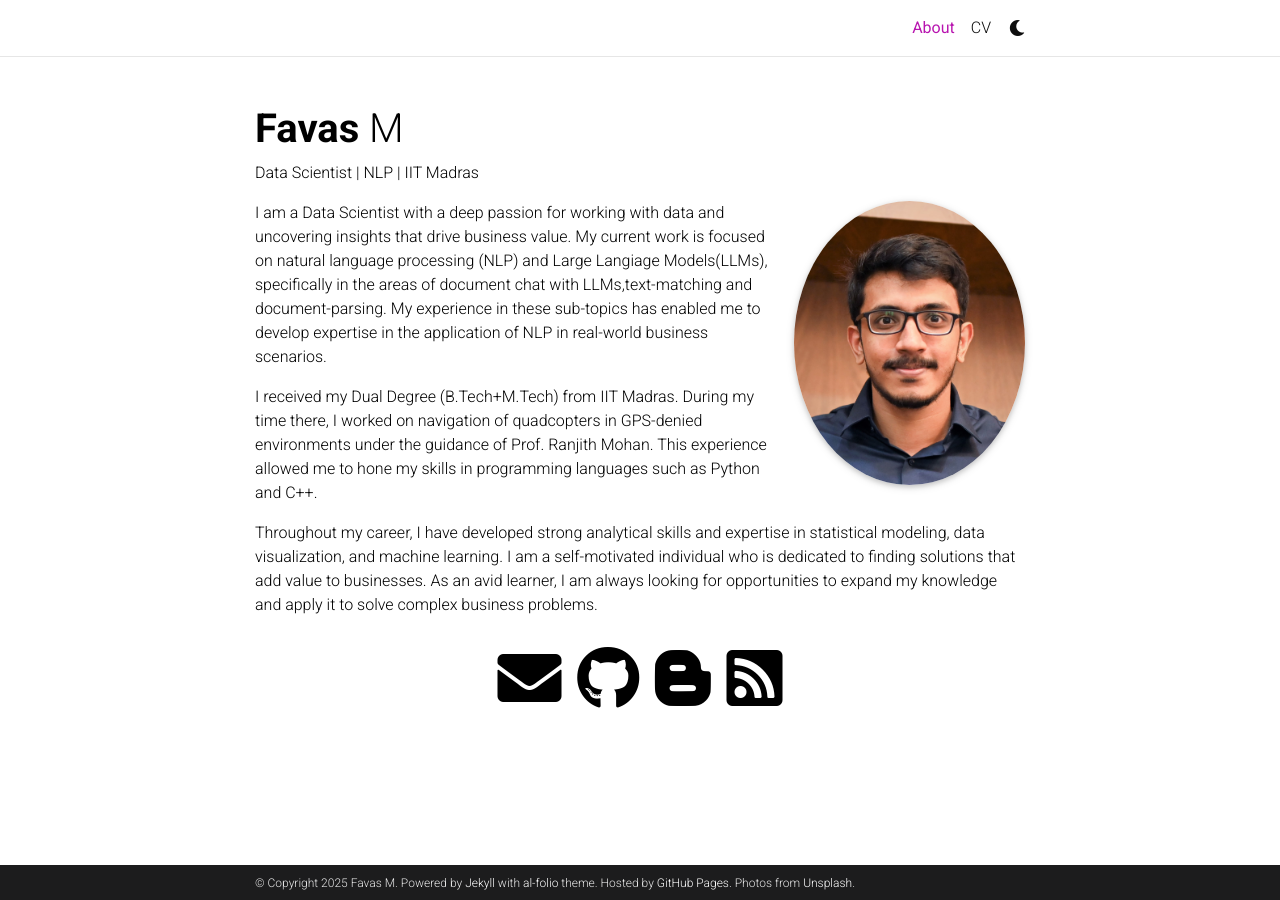
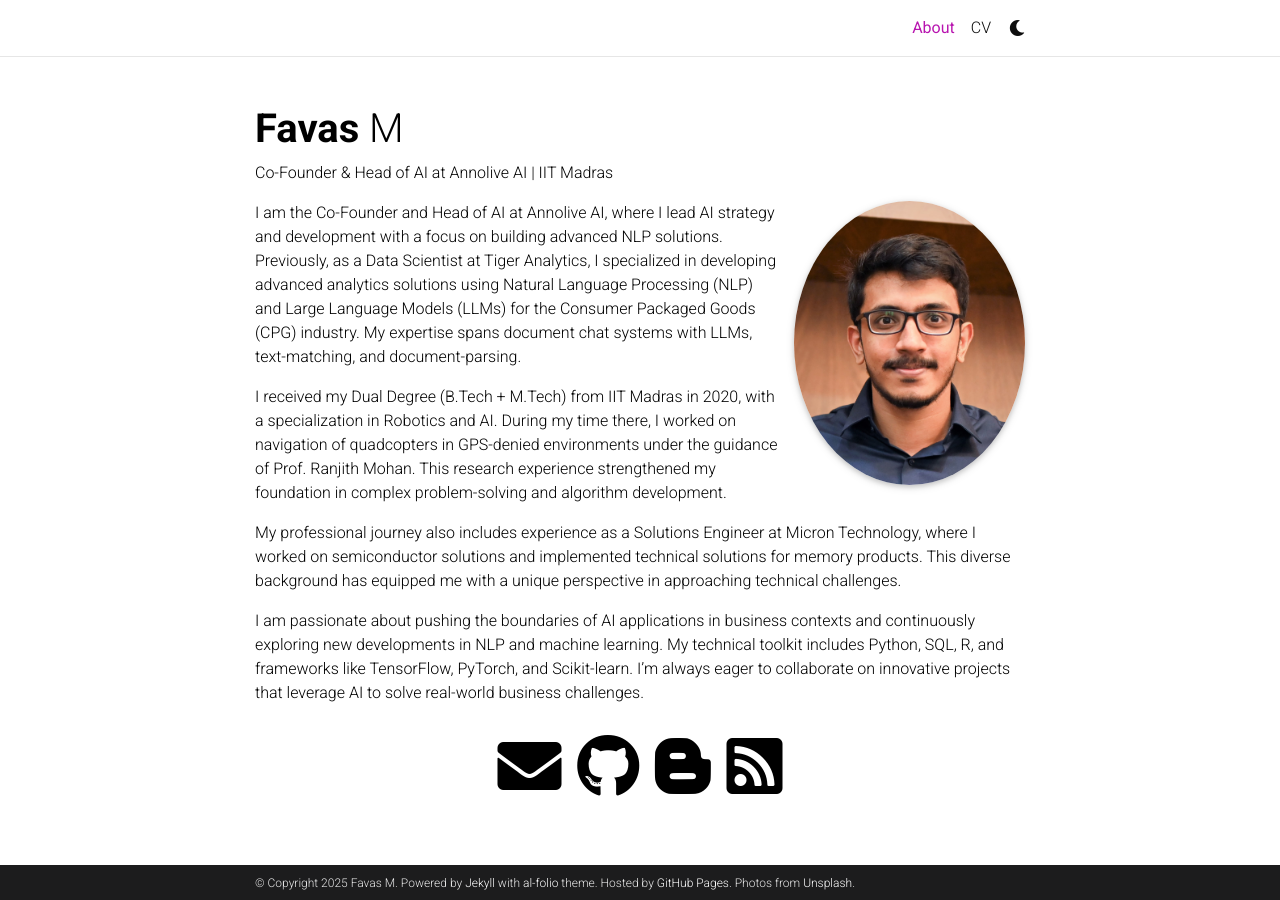
Before and after one commit to favasmfsm/favasmfsm.github.io, a Jekyll site: the page built from _pages/about.md, in a window 1280 px wide. Built offline with Jekyll 4.4.1, drawn with Linux system fonts in a browser that asks for light colours; full-size pictures stand in for the smaller copies a plugin makes; comment, search, counter and statistics services are not loaded; a style sheet for code colours, icons or effects is not loaded.

Commit message:
updating about

```diff
--- a/_pages/about.md
+++ b/_pages/about.md
@@ -2,7 +2,7 @@
 layout: about
 title: About
 permalink: /
-subtitle: Data Scientist | NLP | IIT Madras
+subtitle: Co-Founder & Head of AI at Annolive AI | IIT Madras
 
 profile:
   align: right
@@ -16,8 +16,10 @@ selected_papers: False # includes a list of papers marked as "selected={true}"
 social: true  # includes social icons at the bottom of the page
 ---
 
-I am a Data Scientist with a deep passion for working with data and uncovering insights that drive business value. My current work is focused on natural language processing (NLP) and Large Langiage Models(LLMs), specifically in the areas of document chat with LLMs,text-matching and document-parsing. My experience in these sub-topics has enabled me to develop expertise in the application of NLP in real-world business scenarios.
+I am the Co-Founder and Head of AI at Annolive AI, where I lead AI strategy and development with a focus on building advanced NLP solutions. Previously, as a Data Scientist at Tiger Analytics, I specialized in developing advanced analytics solutions using Natural Language Processing (NLP) and Large Language Models (LLMs) for the Consumer Packaged Goods (CPG) industry. My expertise spans document chat systems with LLMs, text-matching, and document-parsing.
 
-I received my Dual Degree (B.Tech+M.Tech) from IIT Madras. During my time there, I worked on navigation of quadcopters in GPS-denied environments under the guidance of Prof. Ranjith Mohan. This experience allowed me to hone my skills in programming languages such as Python and C++.
+I received my Dual Degree (B.Tech + M.Tech) from IIT Madras in 2020, with a specialization in Robotics and AI. During my time there, I worked on navigation of quadcopters in GPS-denied environments under the guidance of Prof. Ranjith Mohan. This research experience strengthened my foundation in complex problem-solving and algorithm development.
 
-Throughout my career, I have developed strong analytical skills and expertise in statistical modeling, data visualization, and machine learning. I am a self-motivated individual who is dedicated to finding solutions that add value to businesses. As an avid learner, I am always looking for opportunities to expand my knowledge and apply it to solve complex business problems.
+My professional journey also includes experience as a Solutions Engineer at Micron Technology, where I worked on semiconductor solutions and implemented technical solutions for memory products. This diverse background has equipped me with a unique perspective in approaching technical challenges.
+
+I am passionate about pushing the boundaries of AI applications in business contexts and continuously exploring new developments in NLP and machine learning. My technical toolkit includes Python, SQL, R, and frameworks like TensorFlow, PyTorch, and Scikit-learn. I'm always eager to collaborate on innovative projects that leverage AI to solve real-world business challenges.
```
